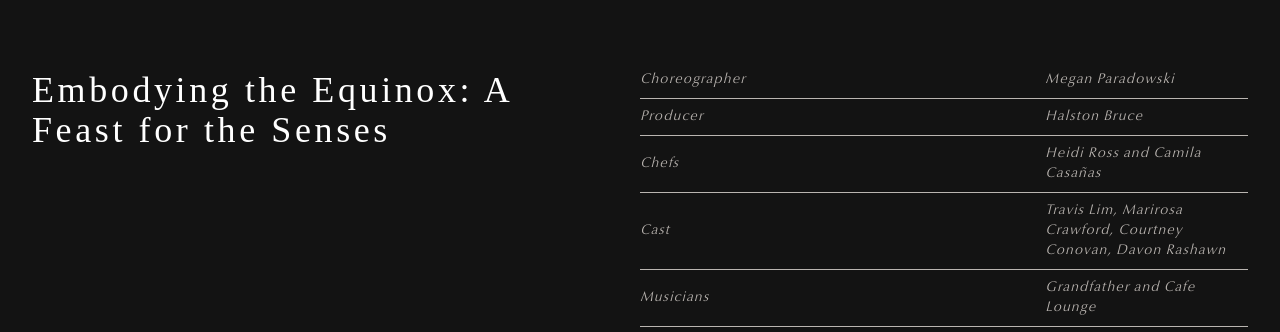
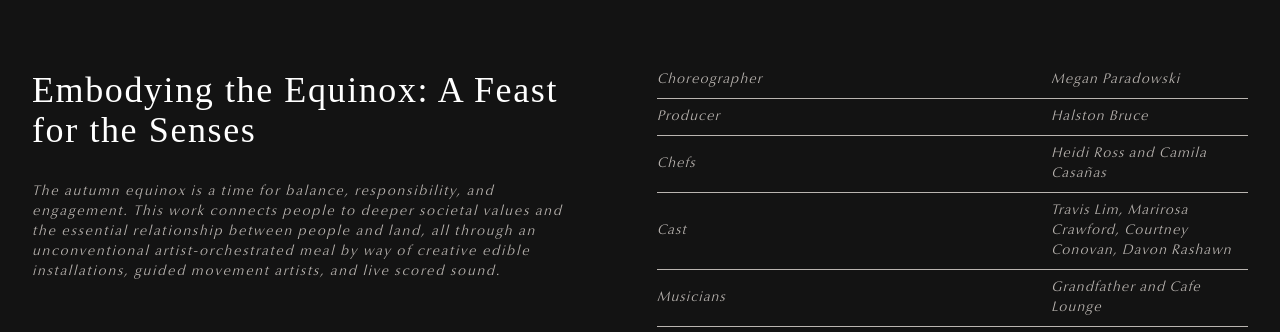
Before and after one commit to megpara/mpara, a Next.js app: page /work/sohohouse in a window 1280 px wide. Shown: the part 122-454 px from the top of the page. Built offline with nearby package versions, Linux system fonts and the light colour scheme; a web font is replaced by a local one.

Commit message:
Add descriptions to pieces

```diff
--- a/pages/work/bozomag.js
+++ b/pages/work/bozomag.js
@@ -33,8 +33,11 @@ const images = [
 export default function BozoMag() {
     return (
         <Layout>
-            <div className="text-white block md:flex justify-between pt-[24vh] px-4 md:px-8">
-                    <div className="basis-1/3 md:basis-1/2 font-display pb-4 md:pb-0 text-4xl tracking-widest">CARLA X BOZOMAG</div>
+            <div className="text-white block md:flex justify-between pt-[24vh] px-4 md:px-8 md:gap-8">
+                    <div className="basis-1/3 md:basis-1/2 pb-4 md:pb-0 tracking-widest">
+                        <div className="font-display text-4xl">CARLA X BOZOMAG</div>
+                        <div className="text-[#bab5b1] text-sm italic pt-8">Set in an empty swimming pool, "Water Memory" is an ode to the Earth's oceans as well as an exploration of the body's internal water supply. The dancers embody water’s memory—its flow, its erosion, its absence—moving with a quiet tension that suggests both stiffness and longing.</div>
+                    </div>
                     <div className="basis-2/3 md:basis-1/2 text-[#bab5b1] text-sm italic flex flex-col divide-y-[1px] divide-[#bab5b1]">
                     {credits.map((credit, index) => (
                         <div className={"flex justify-between items-center pb-2" + (index !== 0 ? " pt-2" : "")}>
--- a/pages/work/sohohouse.js
+++ b/pages/work/sohohouse.js
@@ -54,8 +54,11 @@ const images = [
 export default function SohoHouse() {
     return (
         <Layout>
-            <div className="text-white block md:flex justify-between pt-[24vh] px-4 md:px-8">
-                    <div className="basis-1/3 md:basis-1/2 font-display pb-4 pr-12 md:pb-0 text-4xl tracking-widest">Embodying the Equinox: A Feast for the Senses</div>
+            <div className="text-white block md:flex justify-between pt-[24vh] px-4 md:px-8  md:gap-8">
+                    <div className="basis-1/3 md:basis-1/2 pb-4 pr-12 md:pb-0 tracking-widest">
+                        <div className="font-display text-4xl">Embodying the Equinox: A Feast for the Senses</div>
+                        <div className="text-[#bab5b1] text-sm italic pt-8">The autumn equinox is a time for balance, responsibility, and engagement. This work connects people to deeper societal values and the essential relationship between people and land, all through an unconventional artist-orchestrated meal by way of creative edible installations, guided movement artists, and live scored sound.</div>
+                    </div>
                     <div className="basis-2/3 md:basis-1/2 text-[#bab5b1] text-sm italic flex flex-col divide-y-[1px] divide-[#bab5b1]">
                     {credits.map((credit, index) => (
                         <div className={"flex justify-between items-center pb-2" + (index !== 0 ? " pt-2" : "")}>
--- a/pages/work/welldone.js
+++ b/pages/work/welldone.js
@@ -56,8 +56,11 @@ const images = [
 export default function WellDone() {
     return (
         <Layout>
-            <div className="text-white block md:flex justify-between pt-[24vh] px-4 md:px-8">
-                    <div className="basis-1/3 md:basis-1/2 font-display pb-4 md:pb-0 text-4xl tracking-widest">Well Done</div>
+            <div className="text-white block md:flex justify-between pt-[24vh] px-4 md:px-8 md:gap-8">
+                    <div className="basis-1/3 md:basis-1/2 pb-4 md:pb-0 tracking-widest">
+                        <div className="font-display text-4xl">Well Done</div>
+                        <div className="text-[#bab5b1] text-sm italic pt-8">"Well Done" is an investigation of individual and systemic facades in the intimate microcosm of a dinner party. The dancers perform throughout the space as audiences enjoy a 3-course meal that is thematically and choreographically tied into the performance.</div>
+                    </div>
                     <div className="basis-2/3 md:basis-1/2 text-[#bab5b1] text-sm italic flex flex-col divide-y-[1px] divide-[#bab5b1]">
                     {credits.map((credit, index) => (
                         <div className={"flex justify-between items-center pb-2" + (index !== 0 ? " pt-2" : "")}>
```
